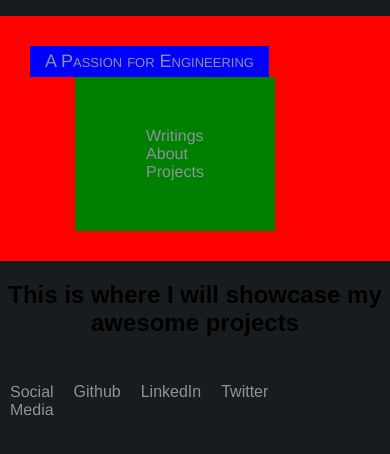
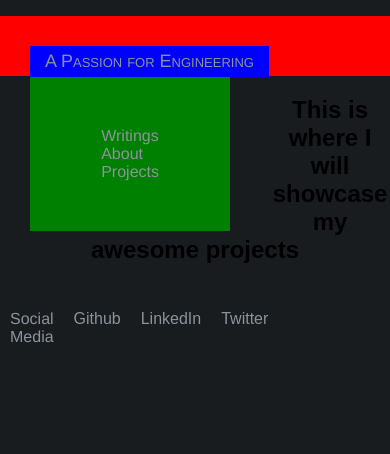
Before and after one commit to dave5801/Portfolio, a React (Create React App) app in the folder portfolio-site/: page /projects in a window 390 px wide. Shown: the top 454 px of the page. Built offline with nearby package versions, Linux system fonts and the light colour scheme.

Commit message:
the thing almost does what I want

```diff
--- a/portfolio-site/src/scenes/home/navigation/navbar.css
+++ b/portfolio-site/src/scenes/home/navigation/navbar.css
@@ -1,5 +1,7 @@
 .Navbar-main{
    /* background-color: blue;*/
+   display: block;
+
 
 }
 
@@ -62,7 +64,7 @@
 @media screen and (max-width: 779px) /* Tablet */ {
 
     .Nav-right{
-        float: none;
+        float: left;
         /*display: block;*/
         display: inline-block;
         padding: 50px;
```
